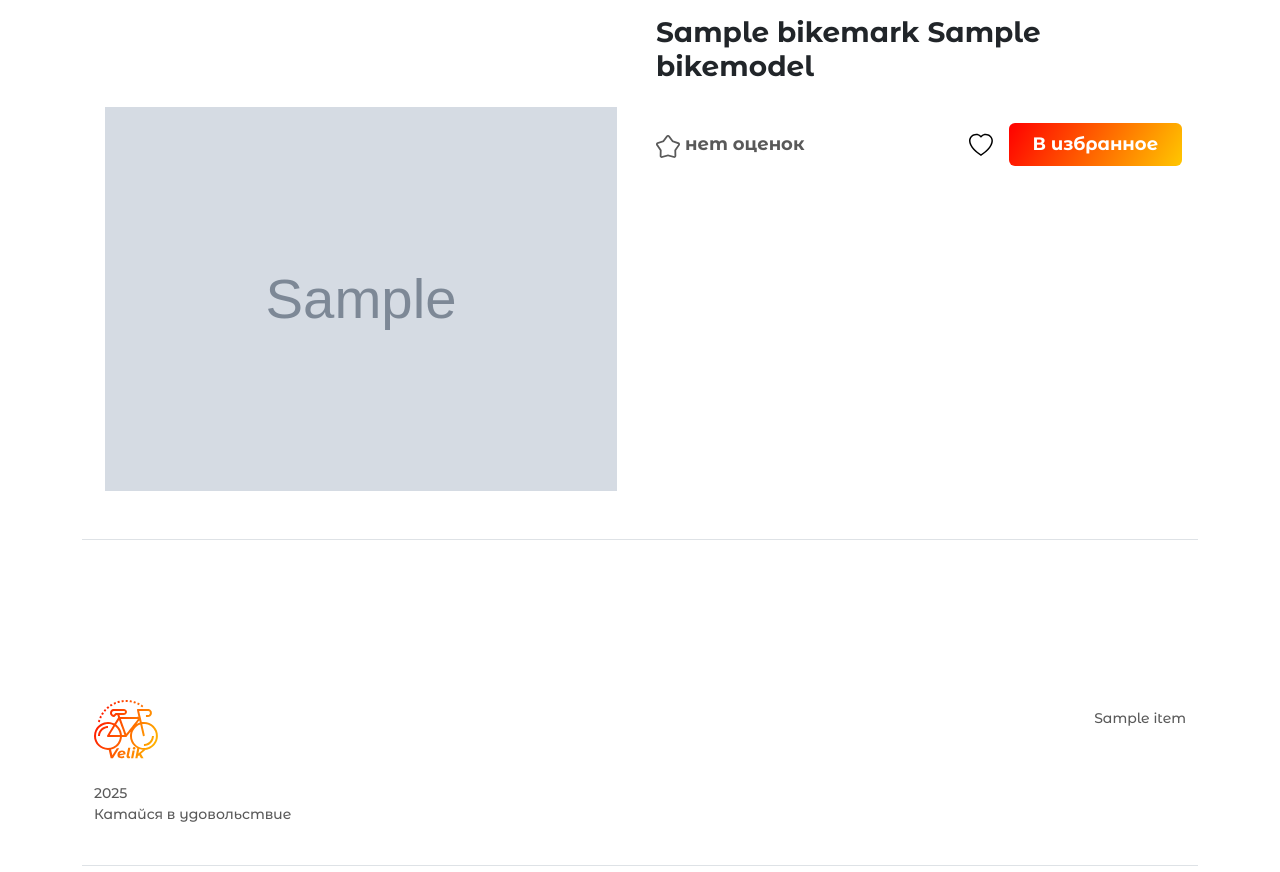
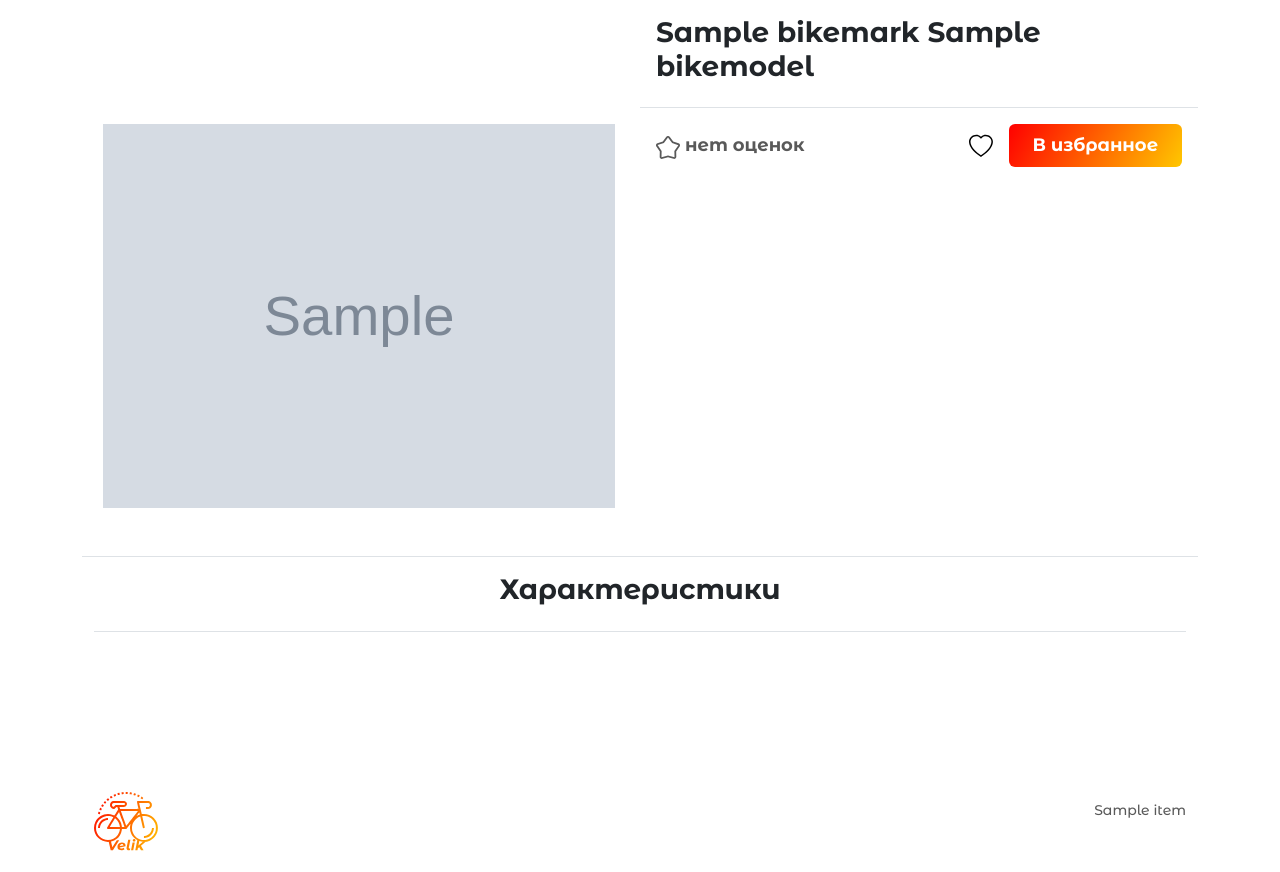
Before and after one commit to VadimBarinov/Site-Velik, a Django app: template catalog/templates/catalog/bike.html in a window 1280 px wide. Shown: the part 128-1000 px from the top of the page. Run offline with Django 5.2, Linux system fonts and the light colour scheme; tables that the repository leaves empty hold one stand-in row (values such as "Sample post"); the template is opened without the code that fills it: values that come from a table or form of the project are taken from there, most other values are stand-ins (such as "Sample title", 1, 10 or a date in 2020); grey boxes marked "Sample" are stand-in pictures.

Commit message:
bike page final

```diff
--- a/catalog/static/catalog/css/styles.css
+++ b/catalog/static/catalog/css/styles.css
@@ -362,7 +362,6 @@ body {
 .bike-title h1 {
   font-size: 28px;
   font-weight: 700;
-  justify-content: center;
 }
 
 .bike-add-favourites {
@@ -387,10 +386,28 @@ body {
   margin-left: auto !important;
 }
 
-.bike-star{
+.bike-star {
   display: flex;
   color: black;
   align-items: flex-end;
   font-size: 18px !important;
   padding: 0rem 0rem 0rem 0rem !important;
 }
+
+.characteristics {
+  justify-content: center;
+}
+
+.characteristics h2 {
+  font-size: 28px;
+  font-weight: 700;
+}
+
+.table-bike-container {
+  padding: 1.5rem 0.5rem 1.5rem 0.5rem;
+}
+
+.table-bike-container h5 {
+  font-size: 18px;
+  font-weight: 500;
+}
--- a/catalog/templates/catalog/bike.html
+++ b/catalog/templates/catalog/bike.html
@@ -5,10 +5,10 @@
 <div class="container">
   <div class="border-bottom row d-flex pt-3 pb-5">
     <div class="col-0 col-lg-6"></div>
-    <div class="bike-title col-12 col-lg-6 ps-3 pe-3 pb-3">
+    <div class="bike-title col-12 col-lg-6 ps-3 pe-3 pb-3 border-bottom">
       <h1>{{bike_selected.mark.name}} {{bike_selected.name}}</h1>
     </div>
-    <div class="bike-img col-12 col-lg-6">
+    <div class="bike-img col-12 col-lg-6 pt-3 pe-3">
       <img src="{%static bike_selected.img_url%}" class="d-block" />
     </div>
     <div class="col-12 col-lg-6 p-3">
@@ -42,11 +42,15 @@
       </div>
     </div>
   </div>
+  <div class="pt-3 pb-3 characteristics d-flex border-bottom">
+    <h2>Характеристики</h2>
+  </div>
   <div class="row d-flex">
   {% for key_parent, value_parent in bike_characteristics.items %}
     <div class="col-12 col-lg-6">
+      <div class="table-bike-container">
         <h5>{{ key_parent }}</h5>
-        <div class="">
+        <div>
             <table class="table-bike my-border">
                 <tbody>
                     {% for key, value in value_parent.items %}
@@ -58,6 +62,7 @@
                 </tbody>
             </table>
           </div>
+      </div>
     </div>
   {% endfor %}
   </div>
```
